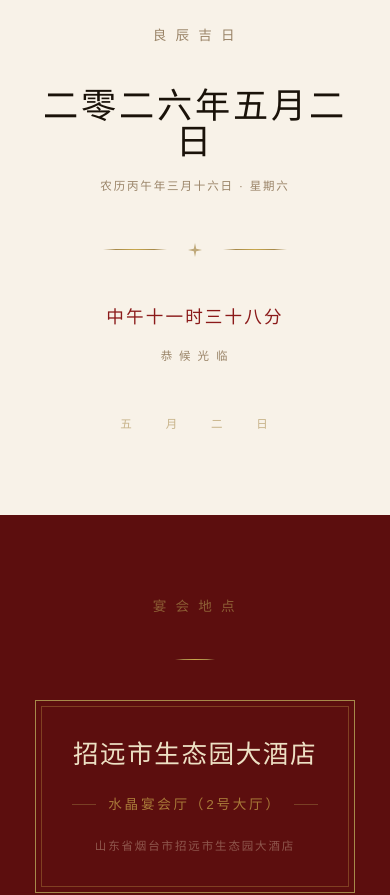
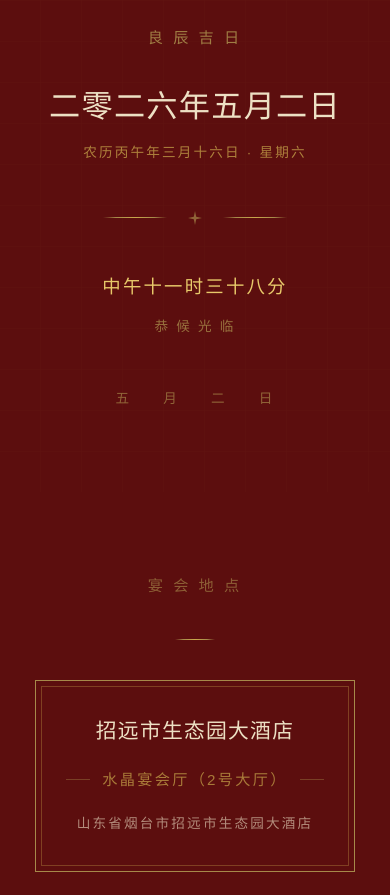
Before and after one commit to forestoceans/wedding-thanksgiving-invite, a Next.js app: page / in a window 390 px wide. Shown: the part 900-1795 px from the top of the page. Built offline with nearby package versions, Linux system fonts and the light colour scheme; a web font is replaced by a local one.

Commit message:
feat: enhance typography and styles across components for improved readability and aesthetics

```diff
--- a/src/app/globals.css
+++ b/src/app/globals.css
@@ -55,12 +55,12 @@
   .ds-xxl  { font-size: clamp(3.5rem,  14vw, 6rem);     font-family: var(--font-display); letter-spacing: 0.1em; }
   .ds-xl   { font-size: clamp(2.2rem,  9vw,  4rem);     font-family: var(--font-display); letter-spacing: 0.08em; }
   .ds-lg   { font-size: clamp(1.6rem,  6vw,  2.8rem);   font-family: var(--font-display); letter-spacing: 0.06em; }
-  .ds-head { font-size: clamp(1.1rem,  4vw,  1.5rem);   font-family: var(--font-serif);   letter-spacing: 0.12em; font-weight: 300; }
-  .ds-sub  { font-size: clamp(0.85rem, 3vw,  1rem);     font-family: var(--font-serif);   letter-spacing: 0.2em;  font-weight: 300; }
-  .ds-body { font-size: clamp(0.9rem,  3.5vw, 1rem);    font-family: var(--font-serif);   letter-spacing: 0.06em; font-weight: 300; }
-  .ds-cap  { font-size: clamp(0.72rem, 2.5vw, 0.82rem); font-family: var(--font-serif);   letter-spacing: 0.16em; font-weight: 300; }
+  .ds-head { font-size: clamp(1.15rem, 4vw,  1.5rem);   font-family: var(--font-serif);   letter-spacing: 0.12em; font-weight: 400; }
+  .ds-sub  { font-size: clamp(0.95rem, 3.2vw, 1.1rem);  font-family: var(--font-serif);   letter-spacing: 0.2em;  font-weight: 400; }
+  .ds-body { font-size: clamp(1rem,    3.5vw, 1.1rem);  font-family: var(--font-serif);   letter-spacing: 0.06em; font-weight: 400; }
+  .ds-cap  { font-size: clamp(0.85rem, 2.8vw, 0.95rem); font-family: var(--font-serif);   letter-spacing: 0.16em; font-weight: 400; }
   .ds-en-lg { font-size: clamp(1rem, 4vw, 1.4rem);      font-family: var(--font-latin);   letter-spacing: 0.04em; }
-  .ds-en-sm { font-size: clamp(0.75rem, 2.5vw, 0.88rem); font-family: var(--font-latin);  letter-spacing: 0.1em; }
+  .ds-en-sm { font-size: clamp(0.8rem, 2.5vw, 0.92rem); font-family: var(--font-latin);  letter-spacing: 0.1em; }
 
   /* 金色细线 */
   .gold-rule {
--- a/src/components/EventDetails.tsx
+++ b/src/components/EventDetails.tsx
@@ -5,26 +5,44 @@ const c = weddingConfig;
 
 export default function EventDetails() {
   return (
-    <section className="bg-parchment px-6 py-20 text-center">
-      <div className="max-w-xs mx-auto space-y-10">
+    <section className="bg-lacquer px-6 py-20 text-center relative overflow-hidden">
+      {/* 背景纹理层 */}
+      <div
+        className="absolute inset-0 pointer-events-none opacity-[0.04]"
+        style={{
+          backgroundImage: 'repeating-linear-gradient(0deg, transparent, transparent 40px, rgba(201,168,76,0.5) 40px, rgba(201,168,76,0.5) 41px), repeating-linear-gradient(90deg, transparent, transparent 40px, rgba(201,168,76,0.5) 40px, rgba(201,168,76,0.5) 41px)',
+        }}
+      />
+      <div className="relative z-10 max-w-xs mx-auto space-y-10">
 
-        <p className="ds-sub text-ink-ghost tracking-[0.55em]">良 辰 吉 日</p>
+        <p className="ds-sub text-gold-muted/90 tracking-[0.55em]">良 辰 吉 日</p>
 
         <div className="space-y-4">
-          <p className="ds-xl text-ink leading-none tracking-[0.1em]">{c.date}</p>
-          <p className="ds-cap text-ink-ghost tracking-[0.2em] leading-loose">{c.dateLunar}</p>
+          {/* whitespace-nowrap + 缩小字号防止9字换行 */}
+          <p
+            className="text-gold-pale leading-none font-display"
+            style={{
+              fontFamily: 'var(--font-display)',
+              fontSize: 'clamp(1.45rem, 8vw, 3.2rem)',
+              letterSpacing: '0.04em',
+              whiteSpace: 'nowrap',
+            }}
+          >
+            {c.date}
+          </p>
+          <p className="ds-cap text-gold/75 tracking-[0.18em] leading-loose">{c.dateLunar}</p>
         </div>
 
         <Divider />
 
         <div className="space-y-3">
-          <p className="ds-head text-crimson tracking-[0.3em]">{c.time}</p>
-          <p className="ds-cap text-ink-ghost tracking-[0.4em]">恭 候 光 临</p>
+          <p className="ds-head text-gold-bright tracking-[0.3em]">{c.time}</p>
+          <p className="ds-cap text-gold-muted/80 tracking-[0.4em]">恭 候 光 临</p>
         </div>
 
         <div className="flex items-center justify-center gap-8 pt-2">
           {['五', '月', '二', '日'].map((ch, i) => (
-            <span key={i} className="ds-cap text-gold-muted/60 tracking-widest">{ch}</span>
+            <span key={i} className="ds-cap text-gold-muted/70 tracking-widest">{ch}</span>
           ))}
         </div>
       </div>
--- a/src/components/Footer.tsx
+++ b/src/components/Footer.tsx
@@ -8,22 +8,22 @@ export default function Footer() {
     <section className="bg-lacquer px-6 py-20 text-center">
       <div className="max-w-xs mx-auto space-y-10">
 
-        <p className="ds-lg text-gold-muted/25 tracking-[0.2em]" aria-hidden>囍</p>
+        <p className="ds-lg text-gold-muted/45 tracking-[0.2em]" aria-hidden>囍</p>
 
         <div className="space-y-3">
-          <p className="ds-body text-gold-pale/50 tracking-[0.18em] leading-loose">感谢您的祝福与见证</p>
-          <p className="ds-body text-gold-pale/50 tracking-[0.18em] leading-loose">期待与您共度美好时光</p>
+          <p className="ds-body text-gold-pale/80 tracking-[0.18em] leading-loose">感谢您的祝福与见证</p>
+          <p className="ds-body text-gold-pale/80 tracking-[0.18em] leading-loose">期待与您共度美好时光</p>
         </div>
 
         <Divider />
 
         <div className="space-y-3">
-          <p className="ds-cap text-gold-muted/45 tracking-[0.5em]">敬 邀</p>
-          <p className="ds-head text-gold/75 tracking-[0.35em]">{c.parents}</p>
+          <p className="ds-cap text-gold-muted/70 tracking-[0.5em]">敬 邀</p>
+          <p className="ds-head text-gold/90 tracking-[0.35em]">{c.parents}</p>
         </div>
 
         <div className="pt-4">
-          <p className="ds-en-sm text-gold-muted/20 tracking-[0.25em] italic">{c.dateSolar}</p>
+          <p className="ds-en-sm text-gold-muted/45 tracking-[0.25em] italic">{c.dateSolar}</p>
         </div>
       </div>
     </section>
--- a/src/components/HeroSection.tsx
+++ b/src/components/HeroSection.tsx
@@ -11,7 +11,7 @@ export default function HeroSection() {
         className="absolute inset-0 pointer-events-none"
         style={{
           background:
-            'radial-gradient(ellipse 80% 70% at 50% 40%, rgba(120,18,18,0.55) 0%, transparent 70%), radial-gradient(ellipse 60% 50% at 50% 90%, rgba(30,6,6,0.6) 0%, transparent 60%)',
+            'radial-gradient(ellipse 80% 70% at 50% 40%, rgba(120,18,18,0.45) 0%, transparent 70%), radial-gradient(ellipse 60% 40% at 50% 95%, rgba(60,8,8,0.35) 0%, transparent 55%)',
         }}
       />
 
--- a/src/components/PhotoCarousel.tsx
+++ b/src/components/PhotoCarousel.tsx
@@ -9,10 +9,10 @@ export default function PhotoCarousel() {
   const photos = weddingConfig.photos;
 
   return (
-    <section className="bg-parchment py-20">
+    <section className="bg-lacquer py-20">
       <div className="max-w-xs mx-auto px-6 space-y-8">
 
-        <p className="ds-sub text-ink-ghost tracking-[0.55em] text-center">甜 蜜 瞬 间</p>
+        <p className="ds-sub text-gold-muted/85 tracking-[0.55em] text-center">甜 蜜 瞬 间</p>
 
         {/* 相框 */}
         <div className="relative mx-auto">
@@ -42,7 +42,7 @@ export default function PhotoCarousel() {
           </div>
         </div>
 
-        <p className="ds-en-sm text-ink-ghost/50 tracking-[0.25em] text-center italic">
+        <p className="ds-en-sm text-gold-muted/60 tracking-[0.25em] text-center italic">
           Love is the greatest adventure
         </p>
       </div>
--- a/src/components/VenueSection.tsx
+++ b/src/components/VenueSection.tsx
@@ -32,13 +32,28 @@ export default function VenueSection() {
 
         {/* 双边框卡片 */}
         <div className="double-border px-7 py-9 space-y-5">
-          <p className="ds-lg text-gold-pale leading-snug tracking-[0.12em]">{c.venue.name}</p>
+          <p
+            className="text-gold-pale leading-snug"
+            style={{
+              fontFamily: 'var(--font-display)',
+              fontSize: 'clamp(1.3rem, 4.5vw, 1.5rem)',
+              letterSpacing: '0.06em',
+              wordBreak: 'keep-all',
+            }}
+          >
+            {c.venue.name}
+          </p>
           <div className="flex items-center justify-center gap-3">
             <span className="h-px w-6 bg-gold-muted/40 block" />
-            <p className="ds-sub text-gold/70 tracking-[0.2em]">{c.venue.hall}</p>
+            <p
+              className="ds-sub text-gold/70"
+              style={{ letterSpacing: '0.15em', wordBreak: 'keep-all' }}
+            >
+              {c.venue.hall}
+            </p>
             <span className="h-px w-6 bg-gold-muted/40 block" />
           </div>
-          <p className="ds-cap text-gold-pale/35 tracking-[0.12em] leading-relaxed">{c.venue.address}</p>
+          <p className="ds-cap text-gold-pale/60 tracking-[0.12em] leading-relaxed">{c.venue.address}</p>
         </div>
 
         {/* 导航按钮 */}
```
Also changed, not shown: src/components/RsvpForm.tsx (+14 -14 lines).
